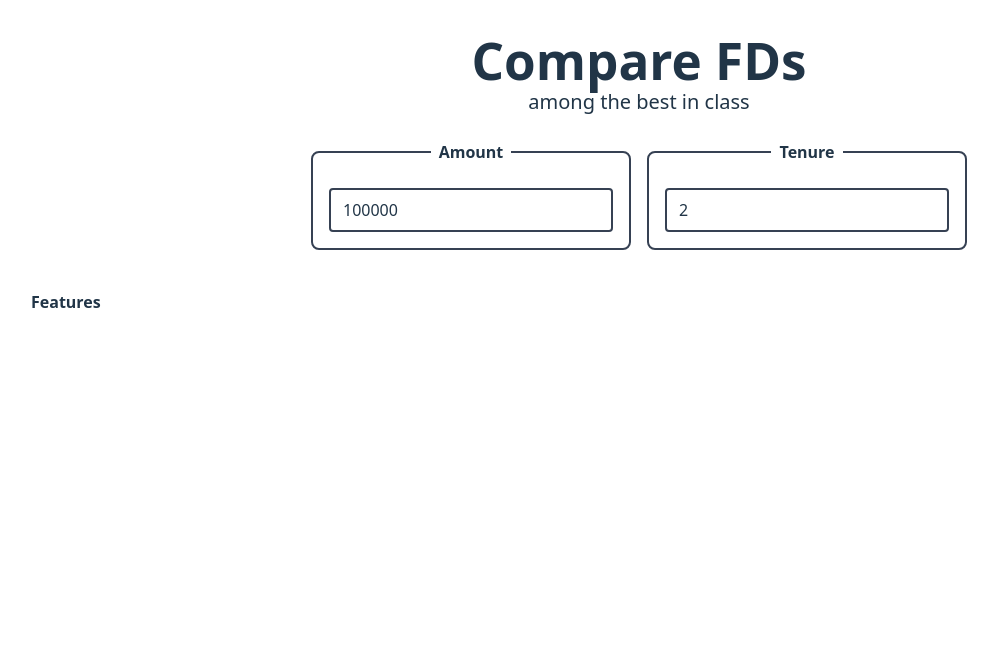
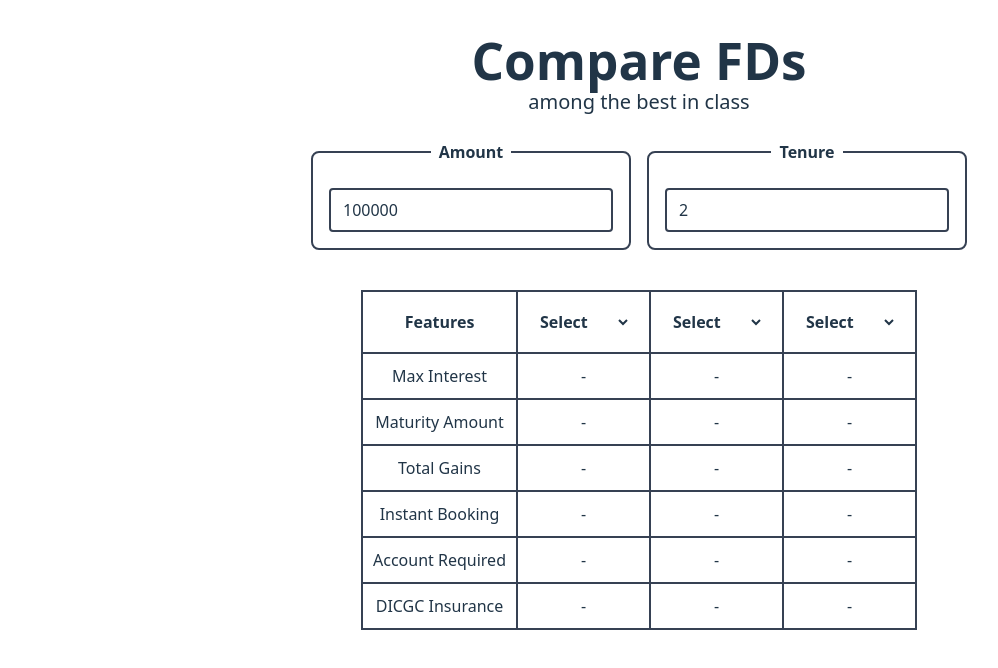
Before and after one commit to varun4sid/fd-compare, a React (Vite) app: page / in a window 1280 px wide. Shown: the top 668 px of the page, without its empty margins (1-999 px from the left). Built offline with nearby package versions, Linux system fonts and the light colour scheme.

Commit message:
Working version with comparison table

```diff
--- a/src/App.css
+++ b/src/App.css
@@ -5,4 +5,24 @@
     margin: 0 auto;
     padding: 2rem;
     text-align: center;
+    align-items: center;
+    justify-content: center;
 }
+
+td,
+th {
+    border: 2px solid oklch(37.3% 0.034 259.733);
+    padding: 10px;
+}
+
+.tick-svg {
+    height: 36px;
+    width: 36px;
+    fill: green;
+}
+
+.cross-svg {
+    height: 36px;
+    width: 36px;
+    fill: red;
+}
--- a/src/App.tsx
+++ b/src/App.tsx
@@ -15,7 +15,9 @@ function App() {
             <br />
             <InputForm />
             <br />
-            <Table />
+            <div className="flex justify-center items-center">
+                <Table />
+            </div>
         </UserInputContext>
     );
 }
--- /dev/null
+++ b/src/components/BankSelect.tsx
@@ -0,0 +1,30 @@
+import schemes from "../db";
+
+interface BankSelectProps {
+    scheme: string;
+    setScheme: (val: string) => void;
+}
+
+function BankSelect(props: BankSelectProps) {
+    function handleChangeScheme(e: React.ChangeEvent<HTMLSelectElement>) {
+        props.setScheme(e.target.value);
+    }
+
+    return (
+        <div className="p-2 gap-2">
+            <label className=""></label>
+            <select value={props.scheme} onChange={handleChangeScheme}>
+                <option value="" disabled>
+                    Select
+                </option>
+                {schemes.map((scheme) => (
+                    <option key={scheme.id} value={scheme.id.toString()}>
+                        {scheme.bank}
+                    </option>
+                ))}
+            </select>
+        </div>
+    );
+}
+
+export default BankSelect;
--- /dev/null
+++ b/src/components/CrossIcon.tsx
@@ -0,0 +1,15 @@
+function CrossIcon() {
+    return (
+        <svg className="cross-svg" fill="currentColor" viewBox="0 0 24 24">
+            <path
+                d="M6 6l12 12M6 18L18 6"
+                stroke="currentColor"
+                strokeWidth="2"
+                fill="none"
+            />
+            <use></use>
+        </svg>
+    );
+}
+
+export default CrossIcon;
--- a/src/components/Table.tsx
+++ b/src/components/Table.tsx
@@ -1,14 +1,111 @@
+import { useState, useContext } from "react";
+import BankSelect from "./BankSelect";
+import schemes from "../db";
+import { UserInputContext, type UserInputContextType } from "../AppContext";
+import TickIcon from "./TickIcon";
+import CrossIcon from "./CrossIcon";
+
+interface Feature {
+    key: string;
+    label: string;
+}
+
+const features: Feature[] = [
+    { key: "max_interest", label: "Max Interest" },
+    { key: "maturity_amount", label: "Maturity Amount" },
+    { key: "total_gains", label: "Total Gains" },
+    { key: "instant_booking", label: "Instant Booking" },
+    { key: "account_required", label: "Account Required" },
+    { key: "dicgc_insurance", label: "DICGC Insurance" },
+];
+
 function Table() {
+    const [scheme1, setScheme1] = useState("");
+    const [scheme2, setScheme2] = useState("");
+    const [scheme3, setScheme3] = useState("");
+
+    const { amount, tenure } = useContext(
+        UserInputContext
+    ) as UserInputContextType;
+
     return (
-        <table>
+        <table className="margin-auto border-collapse">
             <thead>
                 <tr>
                     <th>Features</th>
-                    <th></th>
-                    <th></th>
-                    <th></th>
+                    <th>
+                        <BankSelect scheme={scheme1} setScheme={setScheme1} />
+                    </th>
+                    <th>
+                        <BankSelect scheme={scheme2} setScheme={setScheme2} />
+                    </th>
+                    <th>
+                        <BankSelect scheme={scheme3} setScheme={setScheme3} />
+                    </th>
                 </tr>
             </thead>
+            <tbody>
+                {features.map((feature) => (
+                    <tr key={feature.key}>
+                        <td className="left">{feature.label}</td>
+                        {[scheme1, scheme2, scheme3].map((scheme, index) => {
+                            const bank = schemes.find(
+                                (s) => s.id.toString() === scheme
+                            );
+                            let value;
+                            switch (feature.key) {
+                                case "max_interest":
+                                    value = bank?.min_deposit
+                                        ? bank.min_deposit
+                                        : "-";
+                                    break;
+                                case "maturity_amount":
+                                    value = bank?.max_interest
+                                        ? bank.max_interest
+                                        : "-";
+                                    break;
+                                case "total_gains":
+                                    value = bank
+                                        ? (
+                                              (bank.max_interest / 100) *
+                                              amount *
+                                              tenure
+                                          ).toFixed(2)
+                                        : "-";
+                                    break;
+                                case "instant_booking":
+                                    value = !scheme ? (
+                                        "-"
+                                    ) : bank?.instant_booking ? (
+                                        <TickIcon />
+                                    ) : (
+                                        <CrossIcon />
+                                    );
+                                    break;
+                                case "account_required":
+                                    value = !scheme ? (
+                                        "-"
+                                    ) : bank?.account_required ? (
+                                        <TickIcon />
+                                    ) : (
+                                        <CrossIcon />
+                                    );
+                                    break;
+                                case "dicgc_insurance":
+                                    value = !scheme ? (
+                                        "-"
+                                    ) : bank?.dicgc_insurance ? (
+                                        <TickIcon />
+                                    ) : (
+                                        <CrossIcon />
+                                    );
+                                    break;
+                            }
+                            return <td key={index}>{value}</td>;
+                        })}
+                    </tr>
+                ))}
+            </tbody>
         </table>
     );
 }
--- /dev/null
+++ b/src/components/TickIcon.tsx
@@ -0,0 +1,15 @@
+function TickIcon() {
+    return (
+        <svg className="tick-svg" fill="currentColor" viewBox="0 0 24 24">
+            <path
+                d="M20 6L9 17l-5-5"
+                stroke="currentColor"
+                strokeWidth="2"
+                fill="none"
+            />
+            <use xlinkHref="../assets/svgexport-5"></use>
+        </svg>
+    );
+}
+
+export default TickIcon;
```
